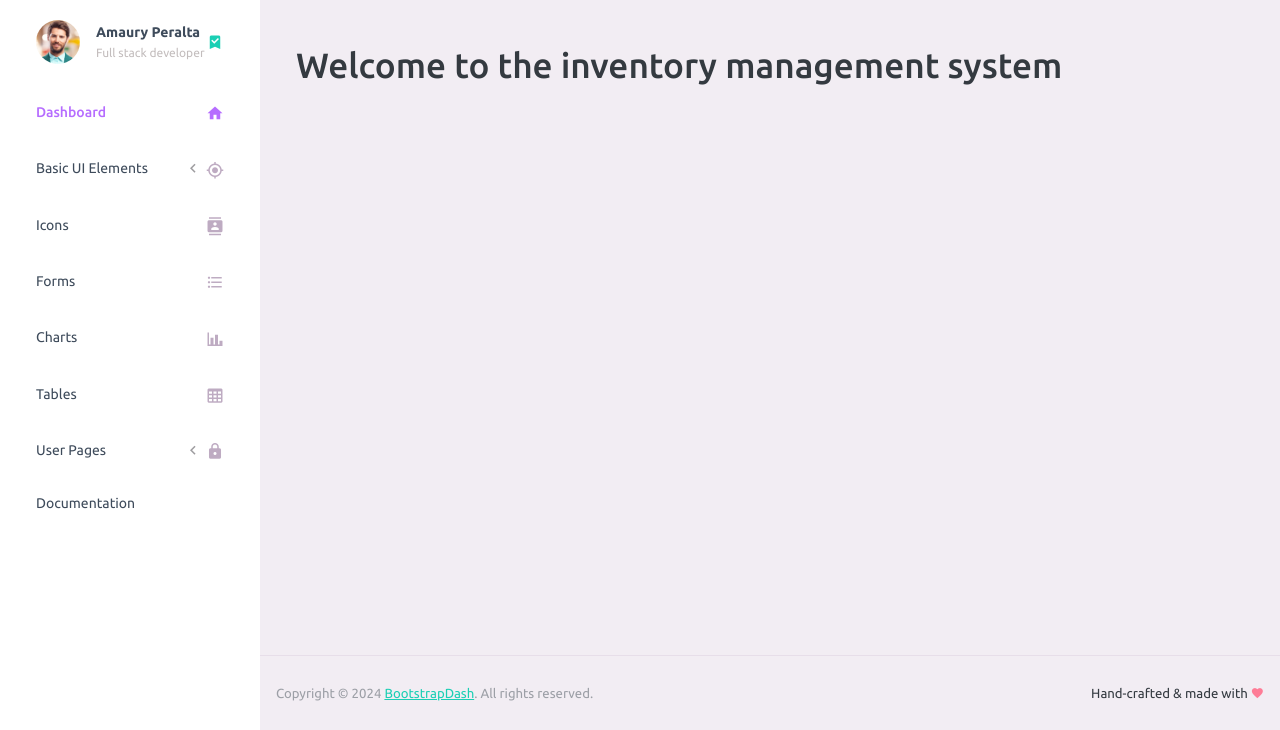
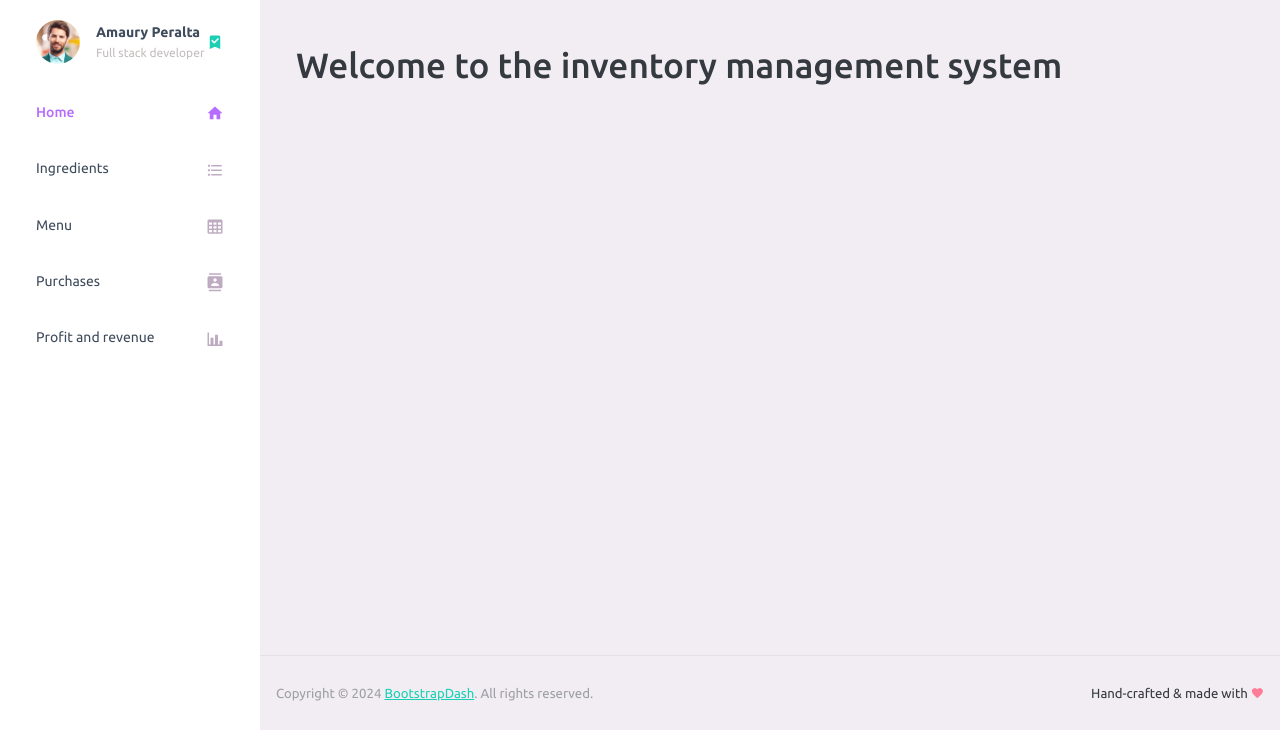
Before and after one commit to amauryperalta28/django-delights, a Django app: page / in a window 1280 px wide. Shown: the part 70-800 px from the top of the page. Run offline with Django 4.2, Linux system fonts and the light colour scheme; some libraries are stand-ins or nearby versions.

Commit message:
Add missing migrations Adjust template to django dlights inventory system

```diff
--- a/djangodelights/inventory/templates/inventory/base.html
+++ b/djangodelights/inventory/templates/inventory/base.html
@@ -5,7 +5,7 @@
     <!-- Required meta tags -->
     <meta charset="utf-8">
     <meta name="viewport" content="width=device-width, initial-scale=1, shrink-to-fit=no">
-    <title>Purple Admin</title>
+    <title>Inventory System</title>
     <!-- plugins:css -->
     <link rel="stylesheet" href="{% static 'assets/vendors/mdi/css/materialdesignicons.min.css' %}">
     <link rel="stylesheet" href="{% static 'assets/vendors/ti-icons/css/themify-icons.css' %}">
@@ -144,46 +144,13 @@
             </li>
             <li class="nav-item">
               <a class="nav-link" href="../../index.html">
-                <span class="menu-title">Dashboard</span>
+                <span class="menu-title">Home</span>
                 <i class="mdi mdi-home menu-icon"></i>
               </a>
             </li>
             <li class="nav-item">
-              <a class="nav-link" data-bs-toggle="collapse" href="#ui-basic" aria-expanded="false" aria-controls="ui-basic">
-                <span class="menu-title">Basic UI Elements</span>
-                <i class="menu-arrow"></i>
-                <i class="mdi mdi-crosshairs-gps menu-icon"></i>
-              </a>
-              <div class="collapse" id="ui-basic">
-                <ul class="nav flex-column sub-menu">
-                  <li class="nav-item">
-                    <a class="nav-link" href="../../pages/ui-features/buttons.html">Buttons</a>
-                  </li>
-                  <li class="nav-item">
-                    <a class="nav-link" href="../../pages/ui-features/dropdowns.html">Dropdowns</a>
-                  </li>
-                  <li class="nav-item">
-                    <a class="nav-link" href="../../pages/ui-features/typography.html">Typography</a>
-                  </li>
-                </ul>
-              </div>
-            </li>
-            <li class="nav-item">
-              <a class="nav-link" data-bs-toggle="collapse" href="#icons" aria-expanded="false" aria-controls="icons">
-                <span class="menu-title">Icons</span>
-                <i class="mdi mdi-contacts menu-icon"></i>
-              </a>
-              <div class="collapse" id="icons">
-                <ul class="nav flex-column sub-menu">
-                  <li class="nav-item">
-                    <a class="nav-link" href="../../pages/icons/font-awesome.html">Font Awesome</a>
-                  </li>
-                </ul>
-              </div>
-            </li>
-            <li class="nav-item">
               <a class="nav-link" data-bs-toggle="collapse" href="#forms" aria-expanded="false" aria-controls="forms">
-                <span class="menu-title">Forms</span>
+                <span class="menu-title">Ingredients</span>
                 <i class="mdi mdi-format-list-bulleted menu-icon"></i>
               </a>
               <div class="collapse" id="forms">
@@ -195,21 +162,8 @@
               </div>
             </li>
             <li class="nav-item">
-              <a class="nav-link" data-bs-toggle="collapse" href="#charts" aria-expanded="false" aria-controls="charts">
-                <span class="menu-title">Charts</span>
-                <i class="mdi mdi-chart-bar menu-icon"></i>
-              </a>
-              <div class="collapse" id="charts">
-                <ul class="nav flex-column sub-menu">
-                  <li class="nav-item">
-                    <a class="nav-link" href="../../pages/charts/chartjs.html">ChartJs</a>
-                  </li>
-                </ul>
-              </div>
-            </li>
-            <li class="nav-item">
               <a class="nav-link" data-bs-toggle="collapse" href="#tables" aria-expanded="false" aria-controls="tables">
-                <span class="menu-title">Tables</span>
+                <span class="menu-title">Menu</span>
                 <i class="mdi mdi-table-large menu-icon"></i>
               </a>
               <div class="collapse" id="tables">
@@ -221,37 +175,33 @@
               </div>
             </li>
             <li class="nav-item">
-              <a class="nav-link" data-bs-toggle="collapse" href="#auth" aria-expanded="false" aria-controls="auth">
-                <span class="menu-title">User Pages</span>
-                <i class="menu-arrow"></i>
-                <i class="mdi mdi-lock menu-icon"></i>
+              <a class="nav-link" data-bs-toggle="collapse" href="#icons" aria-expanded="false" aria-controls="icons">
+                <span class="menu-title">Purchases</span>
+                <i class="mdi mdi-contacts menu-icon"></i>
               </a>
-              <div class="collapse" id="auth">
+              <div class="collapse" id="icons">
                 <ul class="nav flex-column sub-menu">
                   <li class="nav-item">
-                    <a class="nav-link" href="../../pages/samples/blank-page.html"> Blank Page </a>
-                  </li>
-                  <li class="nav-item">
-                    <a class="nav-link" href="../../pages/samples/login.html"> Login </a>
-                  </li>
-                  <li class="nav-item">
-                    <a class="nav-link" href="../../pages/samples/register.html"> Register </a>
-                  </li>
-                  <li class="nav-item">
-                    <a class="nav-link" href="../../pages/samples/error-404.html"> 404 </a>
-                  </li>
-                  <li class="nav-item">
-                    <a class="nav-link" href="../../pages/samples/error-500.html"> 500 </a>
+                    <a class="nav-link" href="../../pages/icons/font-awesome.html">Font Awesome</a>
                   </li>
                 </ul>
               </div>
             </li>
+
             <li class="nav-item">
-              <a class="nav-link" href="../../docs/documentation.html" target="_blank">
-                <span class="menu-title">Documentation</span>
-                <i class="mdi mdi-file-document-box menu-icon"></i>
+              <a class="nav-link" data-bs-toggle="collapse" href="#charts" aria-expanded="false" aria-controls="charts">
+                <span class="menu-title">Profit and revenue</span>
+                <i class="mdi mdi-chart-bar menu-icon"></i>
               </a>
+              <div class="collapse" id="charts">
+                <ul class="nav flex-column sub-menu">
+                  <li class="nav-item">
+                    <a class="nav-link" href="../../pages/charts/chartjs.html">ChartJs</a>
+                  </li>
+                </ul>
+              </div>
             </li>
+
           </ul>
         </nav>
         <!-- partial -->
```
Also changed, not shown: djangodelights/inventory/models.py (+4 -4 lines), djangodelights/inventory/migrations/0002_alter_purchase_date.py (added), djangodelights/inventory/migrations/0003_rename_name_menuitem_title.py (added), djangodelights/inventory/migrations/0004_rename_ingredient_id_reciperequirement_ingredient_and_more.py (added).
